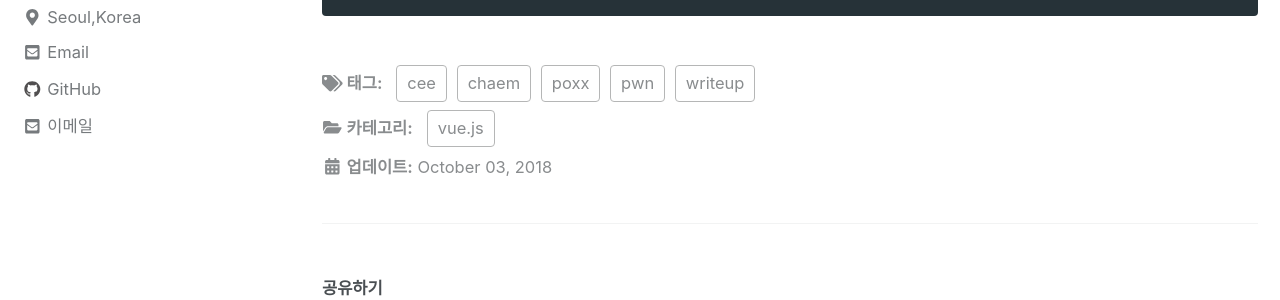
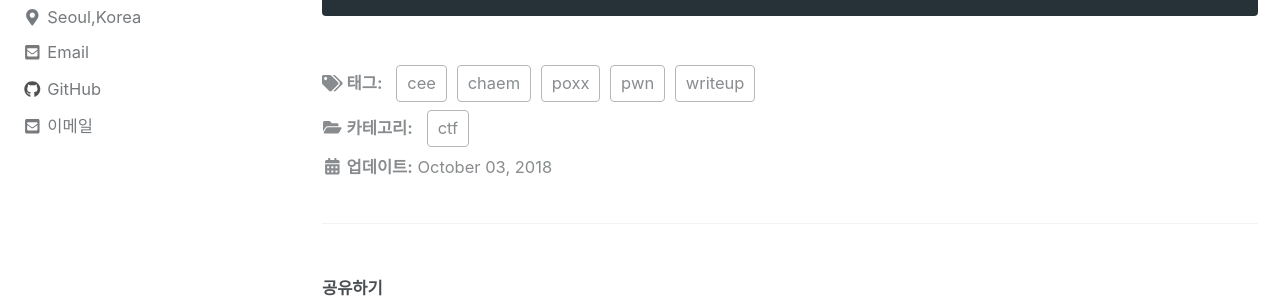
Before and after one commit to Hanchaemin/CHA3M.github.io, a Jekyll site: the page built from _posts/2018-10-28-2018_poxx_cee.md, in a window 1280 px wide and 900 px high, scrolled down 6187 px. Shown: the part 142-442 px from the top of the window. Built offline with Jekyll 4.4.1, drawn with Linux system fonts in a browser that asks for light colours; nearby versions of some CDN libraries; comment, search, counter and statistics services are not loaded.

Commit message:
Update 2018-10-28-2018_poxx_cee.md

```diff
--- a/_posts/2018-10-28-2018_poxx_cee.md
+++ b/_posts/2018-10-28-2018_poxx_cee.md
@@ -8,7 +8,7 @@ tags:
   - writeup
   - chaem
 categories:
-  - vue.js
+  - ctf
 ---
 
 `college entrance exam (145p)` 문제이다.
```
